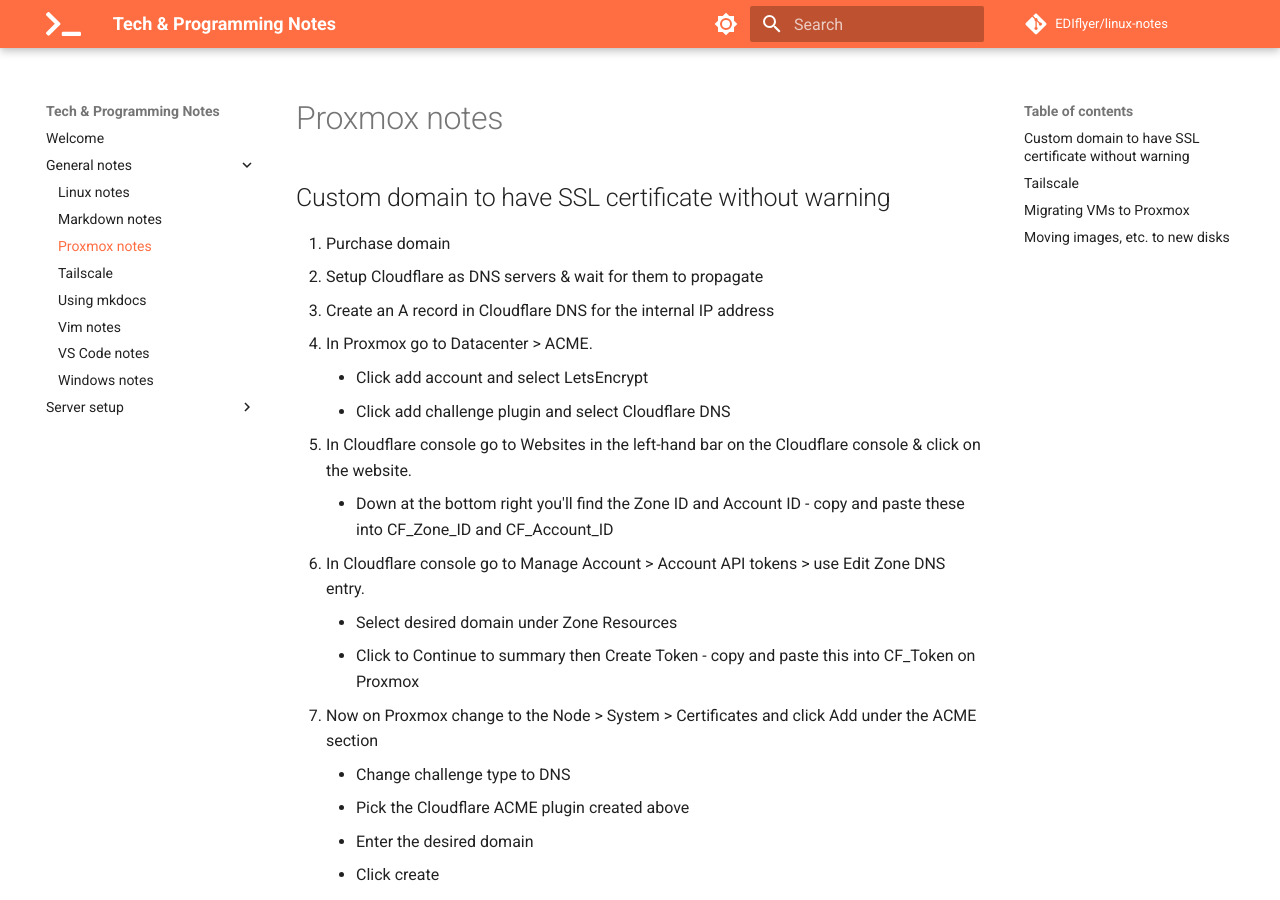
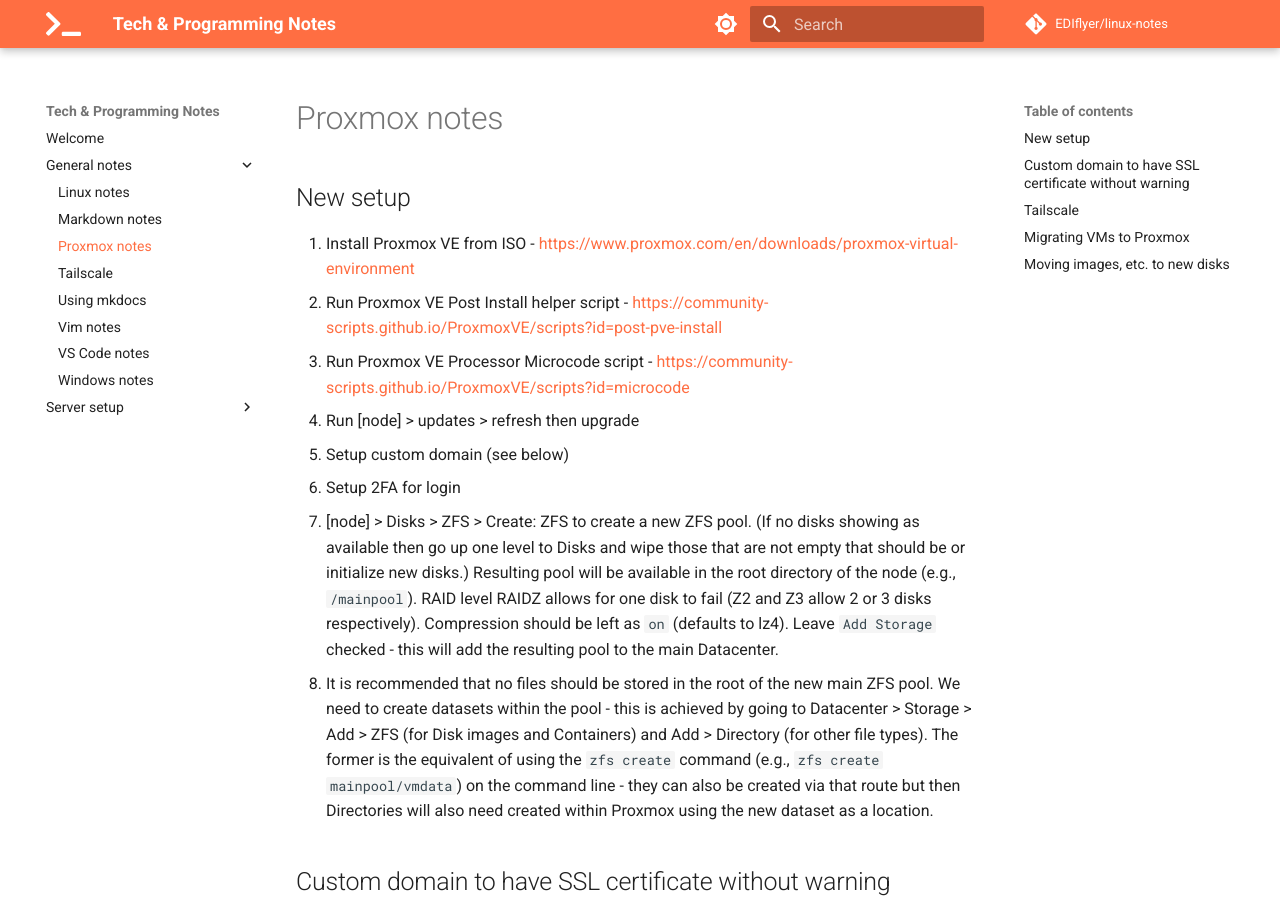
Before and after one commit to EDIflyer/linux-notes, an MkDocs documentation site: the page built from docs/general-notes/proxmox_notes.md, in a window 1280 px wide and 900 px high. Built offline with MkDocs 1.6.1 and Material for MkDocs 9.7.7, drawn with Linux system fonts in a browser that asks for light colours; comment, search, counter and statistics services are not loaded.

Commit message:
docs: update Proxmox and Tailscale notes

```diff
--- a/docs/general-notes/proxmox_notes.md
+++ b/docs/general-notes/proxmox_notes.md
@@ -1,3 +1,13 @@
+## New setup
+1. Install Proxmox VE from ISO - https://www.proxmox.com/en/downloads/proxmox-virtual-environment
+1. Run Proxmox VE Post Install helper script - https://community-scripts.github.io/ProxmoxVE/scripts?id=post-pve-install
+1. Run Proxmox VE Processor Microcode script - https://community-scripts.github.io/ProxmoxVE/scripts?id=microcode
+1. Run [node] > updates > refresh then upgrade
+1. Setup custom domain (see below)
+1. Setup 2FA for login
+1. [node] > Disks > ZFS > Create: ZFS to create a new ZFS pool.  (If no disks showing as available then go up one level to Disks and wipe those that are not empty that should be or initialize new disks.)  Resulting pool will be available in the root directory of the node (e.g., `/mainpool`).  RAID level RAIDZ allows for one disk to fail (Z2 and Z3 allow 2 or 3 disks respectively).  Compression should be left as `on` (defaults to lz4).  Leave `Add Storage` checked - this will add the resulting pool to the main Datacenter.
+1. It is recommended that no files should be stored in the root of the new main ZFS pool.  We need to create datasets within the pool - this is achieved by going to Datacenter > Storage > Add > ZFS (for Disk images and Containers) and Add > Directory (for other file types).  The former is the equivalent of using the `zfs create` command (e.g., `zfs create mainpool/vmdata`) on the command line - they can also be created via that route but then Directories will also need created within Proxmox using the new dataset as a location.
+
 ## Custom domain to have SSL certificate without warning
 1. Purchase domain
 1. Setup Cloudflare as DNS servers & wait for them to propagate
```
Also changed, not shown: docs/general-notes/tailscale.md (+87 -6 lines).
